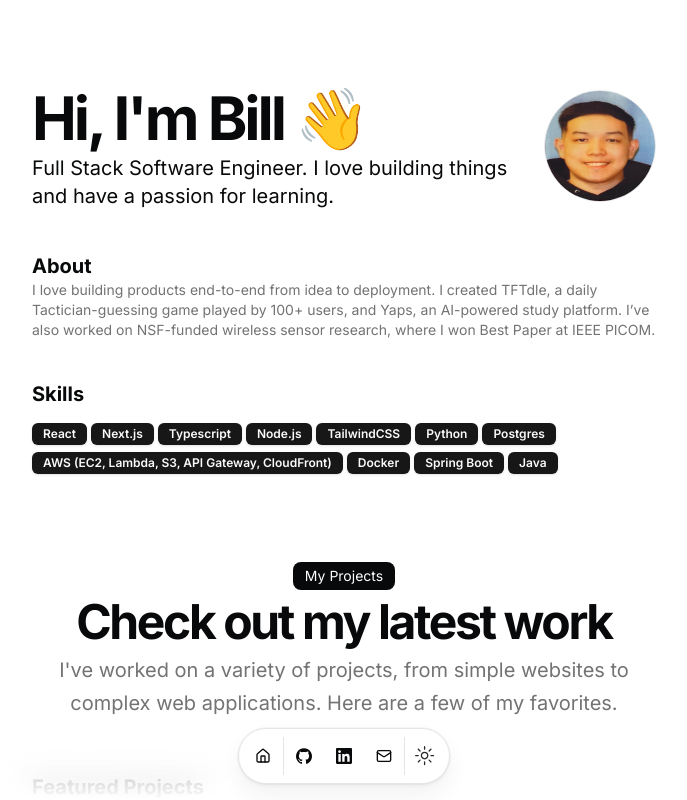
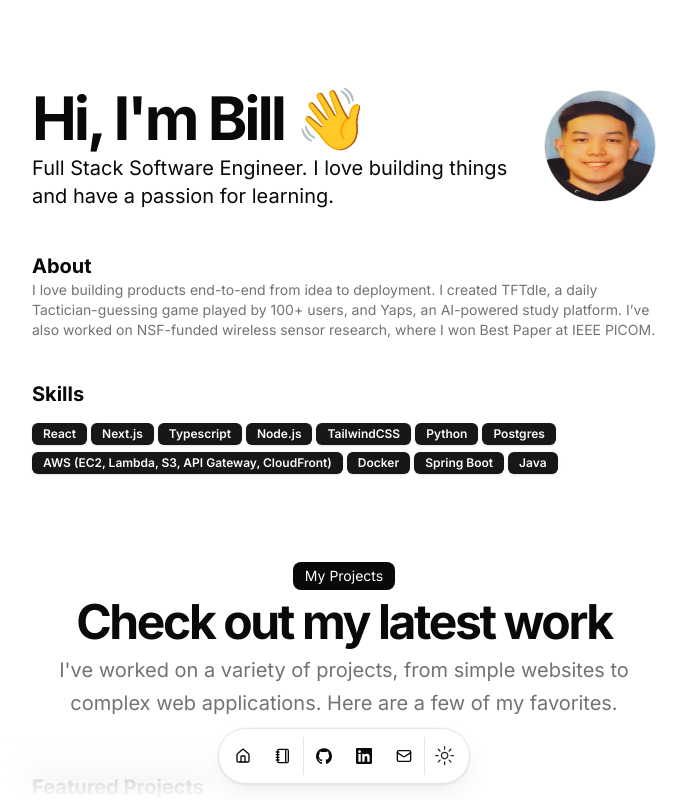
Before and after one commit to billhuynh1/portfolio, a Next.js app: page / in a window 1280 px wide. Shown: the top 800 px of the page, without its empty margins (296-983 px from the left). Built offline with nearby package versions, Linux system fonts and the light colour scheme.

Commit message:
added resume

```diff
--- a/src/components/navbar.tsx
+++ b/src/components/navbar.tsx
@@ -22,6 +22,12 @@ export default function Navbar() {
               <TooltipTrigger asChild>
                 <Link
                   href={item.href}
+                  target={item.href.endsWith(".pdf") ? "_blank" : undefined}
+                  rel={
+                    item.href.endsWith(".pdf")
+                      ? "noopener noreferrer"
+                      : undefined
+                  }
                   className={cn(
                     buttonVariants({ variant: "ghost", size: "icon" }),
                     "size-12"
@@ -45,6 +51,8 @@ export default function Navbar() {
                 <TooltipTrigger asChild>
                   <Link
                     href={social.url}
+                    target="_blank"
+                    rel="noopener noreferrer"
                     className={cn(
                       buttonVariants({ variant: "ghost", size: "icon" }),
                       "size-12"
--- a/src/data/resume.tsx
+++ b/src/data/resume.tsx
@@ -27,7 +27,7 @@ export const DATA = {
   ],
   navbar: [
     { href: "/", icon: HomeIcon, label: "Home" },
-    // { href: "/blog", icon: NotebookIcon, label: "Blog" },
+    { href: "/resume.pdf", icon: NotebookIcon, label: "Resume" },
   ],
   contact: {
     email: "billhuynh012@gmail.com",
```
Also changed, not shown: 1 other file (tests, documents, lock files or other folders).
